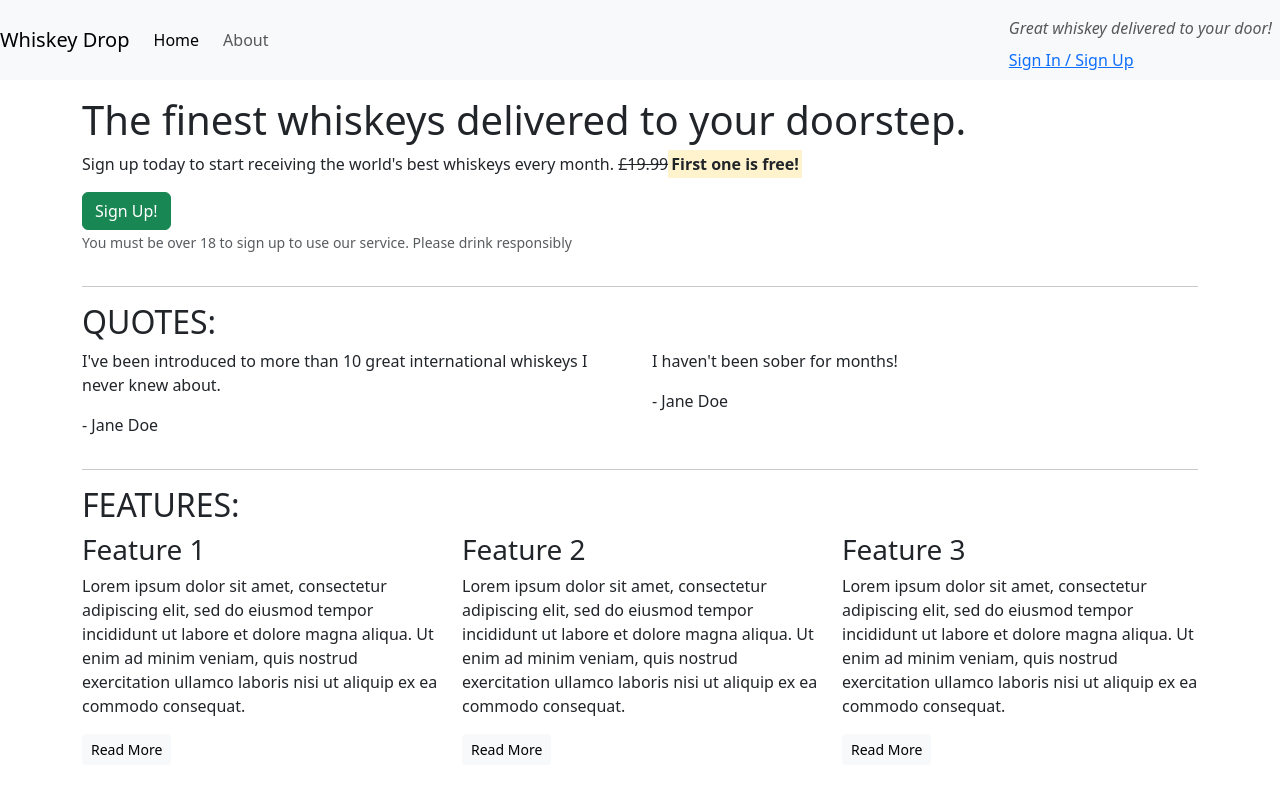
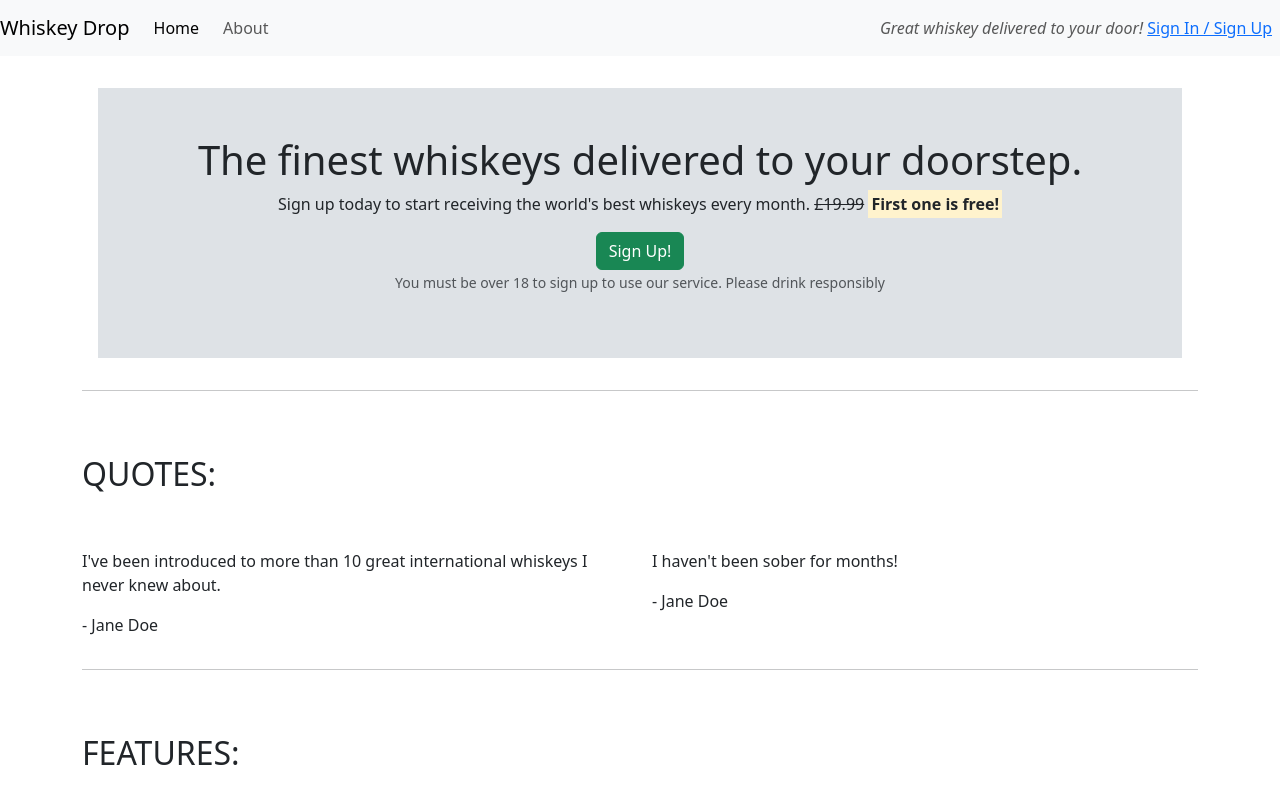
Before and after one commit to DanArthur99/Bootstrap, a plain HTML site: page index.html in a window 1280 px wide. Shown: the top 800 px of the page. Drawn offline with nearby package versions, Linux system fonts and the light colour scheme.

Commit message:
feat: further responsive styling added

```diff
--- a/index.html
+++ b/index.html
@@ -5,7 +5,8 @@
     <meta name="viewport" content="width=device-width, initial-scale=1.0">
     <link href="https://cdn.jsdelivr.net/npm/bootstrap@5.3.2/dist/css/bootstrap.min.css" rel="stylesheet" integrity="sha384-T3c6CoIi6uLrA9TneNEoa7RxnatzjcDSCmG1MXxSR1GAsXEV/Dwwykc2MPK8M2HN" crossorigin="anonymous">
     <script src="https://cdn.jsdelivr.net/npm/@popperjs/core@2.11.8/dist/umd/popper.min.js" integrity="sha384-I7E8VVD/ismYTF4hNIPjVp/Zjvgyol6VFvRkX/vR+Vc4jQkC+hVqc2pM8ODewa9r" crossorigin="anonymous"></script>
-<script src="https://cdn.jsdelivr.net/npm/bootstrap@5.3.2/dist/js/bootstrap.min.js" integrity="sha384-BBtl+eGJRgqQAUMxJ7pMwbEyER4l1g+O15P+16Ep7Q9Q+zqX6gSbd85u4mG4QzX+" crossorigin="anonymous"></script>
+    <script src="https://cdn.jsdelivr.net/npm/bootstrap@5.3.2/dist/js/bootstrap.min.js" integrity="sha384-BBtl+eGJRgqQAUMxJ7pMwbEyER4l1g+O15P+16Ep7Q9Q+zqX6gSbd85u4mG4QzX+" crossorigin="anonymous"></script>
+    <script src="https://kit.fontawesome.com/1fe513f74d.js" crossorigin="anonymous"></script>
     <title>Whiskey Drop | Taste a new whiskey every month</title>
 </head>
 <body>
@@ -14,11 +15,10 @@
         <ul class="navbar-nav me-auto">
             <li class="nav-item me-2"><a class="nav-link active" href="">Home</a></li>
             <li class="nav-item me-2"><a class="nav-link" href="">About</a></li>
-            <li class="nav-item me-2 d-block d-sm-none"><a class="nav-link" href="">Sign In / Sign Up</a></li>
+            <li class="nav-item me-2 d-block d-md-none"><a class="nav-link" href="">Sign In / Sign Up</a></li>
         </ul>
         <div class="d-none d-md-block">
-            <p class="navbar-text my-auto me-2"><i>Great whiskey delivered to your door!</i></p>
-            <a href="">Sign In / Sign Up</a>
+            <p class="my-auto me-2"><i class="navbar-text">Great whiskey delivered to your door!   </i><a href="">Sign In / Sign Up</a></p>
         </div>
 
     </nav>
@@ -26,9 +26,11 @@
         <!-- Callout -->
         <div class="row">
             <div class="col-12">
-                <section class="callout jumbotron">
+                <section class="callout m-3 p-5 text-center" style="background-color: #dee2e6;">
                     <h1>The finest whiskeys delivered to your doorstep.</h1>
-                    <p>Sign up today to start receiving the world's best whiskeys every month. <s>£19.99</s><strong><mark>First one is free!</mark></strong></p>
+                    <p>Sign up today to start receiving the world's best whiskeys every month. <s class="d-none d-sm-inline">£19.99</s>
+                    <span class="d-inline d-sm-none"><br></span>
+                    <strong><mark>First one is free!</mark></strong></p>
                     <button class="btn btn-success btn-large">Sign Up!</button>
                     <p class="text-muted"><small>You must be over 18 to sign up to use our service. Please drink responsibly</small></p>
                 </section>
@@ -40,7 +42,7 @@
         <!-- Quotes -->
         <section class="quotes">
             <div class="row">
-                <div class="col-12">
+                <div class="col-12 my-5">
                     <h2 class="text-uppercase">Quotes:</h2>
                 </div>
             </div>
@@ -66,7 +68,7 @@
         <!-- Features -->
         <section class="features">
             <div class="row">
-                <div class="col-12 col-md-6">
+                <div class="col-12 col-md-6 my-5">
                     <h2 class="text-uppercase">Features:</h2>
                 </div>
             </div>
```
